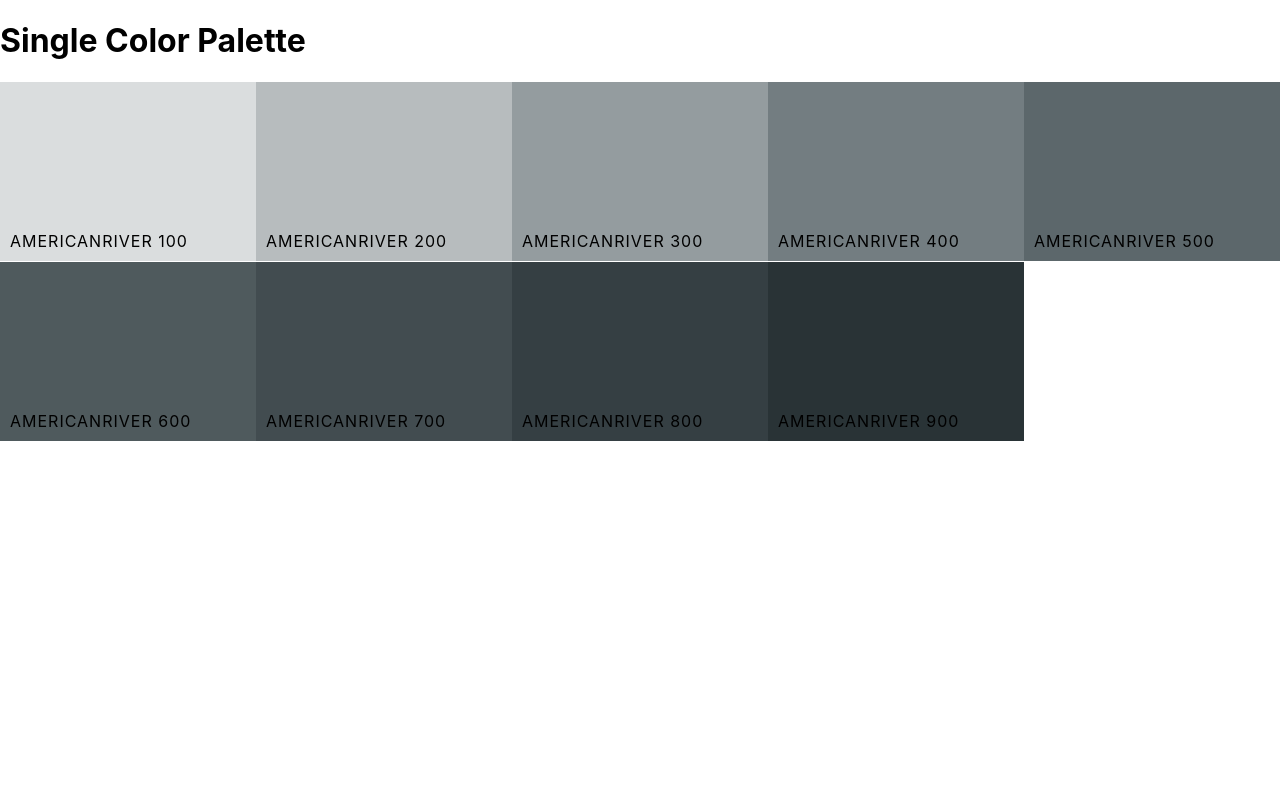
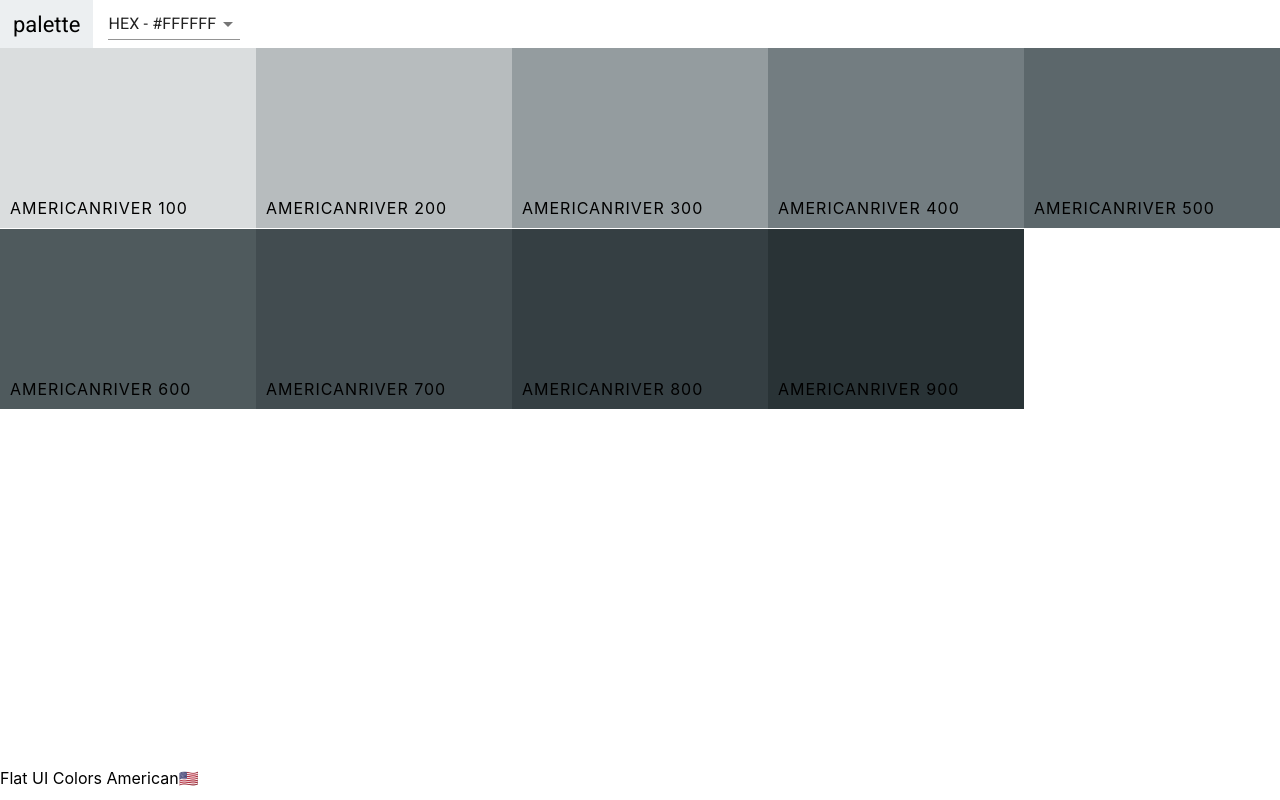
Before and after one commit to lokeam/colorPalette, a React (Create React App) app: page /palette/flat-ui-colors-american/americanriver in a window 1280 px wide. Built offline with nearby package versions, Linux system fonts and the light colour scheme.

Commit message:
feat: add top Navigation to SingleColorPalette, decouple PaletteFooter into own component

```diff
--- a/src/components/Nav/Navigation.component.jsx
+++ b/src/components/Nav/Navigation.component.jsx
@@ -37,14 +37,15 @@ class Navigation extends Component {
   }
 
   render() {
-    const { level, changeLevel } = this.props;
+    const { level, changeLevel, showColorSlider } = this.props;
     const { format } = this.state;
     return (
       <nav className="navigation">
         <div className="logo">
           <Link to="/">palette</Link>
         </div>
-        <div className="slider-container">
+        { showColorSlider && (
+          <div className="slider-container">
             <span>Level: {level}</span>
             <div className="slider">
               <Slider defaultValue={level}
@@ -55,6 +56,7 @@ class Navigation extends Component {
               />
             </div>
           </div>
+        )}
         <div className="select-container">
           <Select value={format} onChange={this.handleFormatChange}>
             <MenuItem value="hex">HEX - #FFFFFF</MenuItem>
@@ -67,7 +69,7 @@ class Navigation extends Component {
                   autoHideDuration={3000}
                   message={<span id="message-id">Format Changed to {format.toUpperCase()} </span>}
                   ContentProps={{
-                    "aria-describedBy": "message-id"
+                    "aria-describedby": "message-id"
                   }}
                   onClose={this.closeSnackbar}
                   action={[
--- /dev/null
+++ b/src/components/PaletteFooter/PaletteFooter.component.jsx
@@ -0,0 +1,13 @@
+import React from 'react';
+
+function PaletteFooter(props) {
+  const { paletteName, emoji } = props;
+  return (
+    <footer className="palettefooter">
+      {paletteName}
+  <span className="palettefooter__emoji">{emoji}</span>
+    </footer>
+  );
+}
+
+export default PaletteFooter;
--- /dev/null
+++ b/src/components/PaletteFooter/PaletteFooter.styles.scss
@@ -0,0 +1,14 @@
+.palettefooter {
+  background-color: #fff;
+  height: 5vh;
+  display: flex;
+  justify-content: flex-end;
+  align-items: center;
+  font-weight: 400;
+  flex-direction: column;
+
+  &__emoji {
+    font-size: 1.5rem;
+    margin: 1rem;
+  }
+}
--- a/src/pages/Palette/Palette.jsx
+++ b/src/pages/Palette/Palette.jsx
@@ -1,6 +1,7 @@
 import React, { Component } from 'react';
 import ColorBox from '../../components/ColorBox/ColorBox.component';
 import Navigation from '../../components/Nav/Navigation.component';
+import PaletteFooter from '../../components/PaletteFooter/PaletteFooter.component';
 import './Palette.styles.scss';
 
 class Palette extends Component {
@@ -41,14 +42,12 @@ class Palette extends Component {
        <div className="palette">
          <Navigation level={level}
                      changeLevel={this.changeLevel}
-                     handleChange={this.changeFormat}/>
-         <div className="palette__colors">
+                     handleChange={this.changeFormat}
+                     showColorSlider />
+          <div className="palette__colors">
            { ColorBoxes }
          </div>
-         <footer className="palette__footer">
-           {paletteName}
-          <span className="palette_footer-emoji">{emoji}</span>
-         </footer>
+         <PaletteFooter paletteName={paletteName} emoji={emoji}/>
        </div>
     );
   }
--- a/src/pages/SingleColorPalette/SingleColorPalette.component.jsx
+++ b/src/pages/SingleColorPalette/SingleColorPalette.component.jsx
@@ -1,11 +1,23 @@
 import React, { Component } from 'react';
+import Navigation from '../../components/Nav/Navigation.component';
 import ColorBox from '../../components/ColorBox/ColorBox.component';
+import PaletteFooter from '../../components/PaletteFooter/PaletteFooter.component';
 
 class SingleColorPalette extends Component {
   constructor(props){
     super(props);
 
-    this._shades = this.gatherColorShades(this.props.palette, this.props.colorId)
+    this._shades = this.gatherColorShades(this.props.palette, this.props.colorId);
+    this.state = {
+      format: "hex"
+    };
+    this.changeFormat = this.changeFormat.bind(this);
+  }
+
+  changeFormat(value){
+    this.setState({
+      format: value
+    });
   }
 
   gatherColorShades(palette, colorToFilter) {
@@ -22,19 +34,23 @@ class SingleColorPalette extends Component {
   }
 
   render() {
+    const { format } = this.state;
+    const { paletteName, emoji } = this.props.palette;
     const colorBoxes = this._shades.map( color => (
       <ColorBox key={color.id}
                 name={color.name}
-                background={color.hex}
+                background={color[format]}
                 showLink={false} />
     ));
 
     return (
       <div className="palette">
-        <h1>Single Color Palette</h1>
+        <Navigation handleChange={this.changeFormat}
+                    showColorSlider={false}/>
         <div className="palette__colors">
           { colorBoxes }
         </div>
+        <PaletteFooter paletteName={paletteName} emoji={emoji} />
       </div>
     );
   }
```
